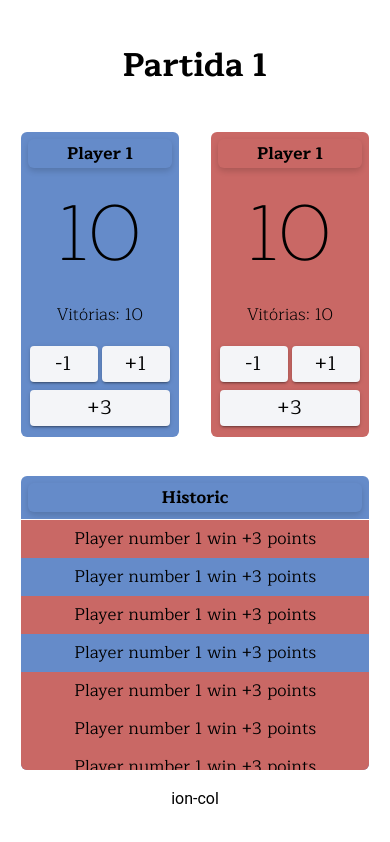
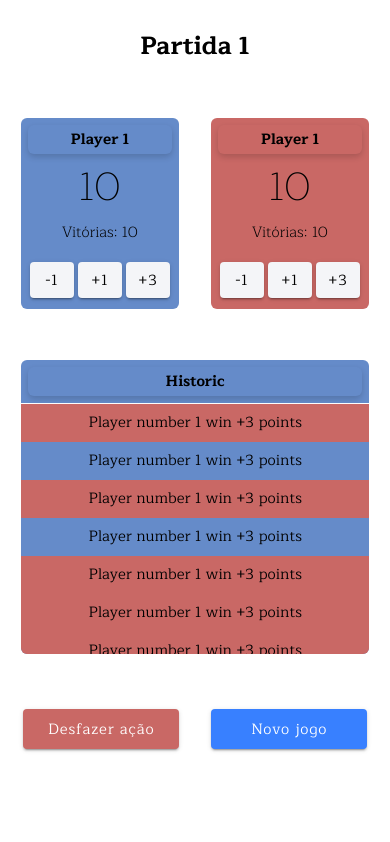
Before and after one commit to brunohbm/study-ionic-5-react-marca-tento, a React (Create React App) app: page /home in a window 390 px wide. Built offline with nearby package versions, Linux system fonts and the light colour scheme.

Commit message:
Responsive layout with medias for resize the screen.

```diff
--- a/src/pages/Home.tsx
+++ b/src/pages/Home.tsx
@@ -2,7 +2,6 @@ import {
   IonRow,
   IonCol,
   IonPage,
-  IonItem,
   IonList,
   IonButton,
   IonContent,
@@ -34,21 +33,21 @@ const ScoreBoard: React.FC = () => (
     <IonRow>
       <IonCol className="buttons">
         <IonRow>
-          <IonCol>
+          <IonCol size="4">
             <IonButton expand="block" color="light">
               <span className="button-text">
                 -1
               </span>
             </IonButton>
           </IonCol>
-          <IonCol>
+          <IonCol size="4">
             <IonButton expand="block" color="light">
               <span className="button-text">
                 +1
               </span>
             </IonButton>
           </IonCol>
-          <IonCol>
+          <IonCol size="4">
             <IonButton expand="block" color="light">
               <span className="button-text">
                 +3
@@ -158,15 +157,27 @@ const Home: React.FC = () => {
               text: 'Player number 1 win +3 points',
               color: 'red',
             },
-
             {
               text: 'Player number 1 win +3 points',
               color: 'red',
             },
           ]} />
         </IonRow>
-        <IonRow>
-          <IonCol>ion-col</IonCol>
+        <IonRow className="bottom-buttons">
+          <IonCol>
+          <IonButton color="danger" expand="block">
+              <span className="white-text-button">
+                Desfazer ação
+              </span>
+            </IonButton>
+          </IonCol>
+          <IonCol>
+          <IonButton expand="block">
+            <span className="white-text-button">
+              Novo jogo
+            </span>
+            </IonButton>
+          </IonCol>
         </IonRow>
       </IonContent>
     </IonPage>
--- a/src/theme/index.css
+++ b/src/theme/index.css
@@ -1,6 +1,6 @@
 
 body {
-    --default-height-padding: 4.5566vh;
+    --default-height-padding: 5vh;
     --center-width-padding: 8.1333vw;
     --border-width-padding: 5.3333vw;
     --scoreboard-space: 1.84vw;
@@ -8,10 +8,38 @@ body {
     --default-blur: 0px 3px 6px 0px rgba(0, 0, 0, 0.16);
 }
 
+@media only screen and (max-height: 850px) {
+    body {
+        --default-height-padding: 6vh;
+    }
+}
+
+@media only screen and (max-height: 750px) {
+    body {
+        --default-height-padding: 4vh;
+    }
+}
+
+@media only screen and (max-height: 670px) {
+    body {
+        --default-height-padding: 2.1vh;
+    }
+}
+
+@media only screen and (max-height: 600px) {
+    body {
+        --default-height-padding: 2vh;
+    }
+
+    .title {
+        display: none;
+    }
+}
+
 .title {
-    padding: var(--default-height-padding) var(--border-width-padding) calc(var(--default-height-padding) / 2) var(--border-width-padding);
+    padding: calc(var(--default-height-padding) / 2) var(--default-height-padding);
     font-family: 'Maitree';
-    font-size: 33px;
+    font-size: 25px;
     font-weight: 800;
 }
 
@@ -24,19 +52,19 @@ body {
     border-radius: var(--default-border-radius);
     background-color: var(--ion-background-color);
     box-shadow: var(--default-blur);
-    font-size: 17px;
+    font-size: 15px;
     font-weight: 800;
     line-height: 29px;
 }
 
 .scoreboards .main-score {
-    font-size: 80px;
+    font-size: 40px;
     font-weight: 200;
     color: var(--ion-background-color);
 }
 
 .scoreboards .victories {
-    font-size: 17px;
+    font-size: 15px;
     font-weight: 300;
     color: var(--ion-background-color);
 }
@@ -71,7 +99,7 @@ ion-col {
 }
 
 .scoreboards .buttons .button-text {
-    font-size: 20px;
+    font-size: 15px;
     font-weight: 400;
     font-family: 'Maitree';
 }
@@ -91,7 +119,7 @@ ion-col {
     border-radius: var(--default-border-radius);
     background-color: var(--ion-background-color);
     box-shadow: var(--default-blur);
-    font-size: 17px;
+    font-size: 15px;
     font-weight: 800;
     line-height: 29px;
     font-family: 'Maitree';
@@ -125,11 +153,36 @@ ion-list {
 
 .historic-wrapper .body .blue-item,
 .historic-wrapper .body .red-item {
-    height: 38px;
+    min-height: 38px;
     line-height: 38px;
-    font-size: 17px;
+    font-size: 15px;
     font-weight: 400;
     font-family: 'Maitree';
     color: var(--ion-background-color);
+    padding: 0px 10px;
     border-top: 1px solid var(--ion-background-color);
 }
+
+.bottom-buttons {
+    padding: calc(var(--default-height-padding) / 2) var(--border-width-padding);
+}
+
+.bottom-buttons ion-button {
+    min-height: 40px;
+}
+
+.bottom-buttons ion-col:first-child ion-button {
+    margin-right: calc(var(--center-width-padding) / 2);
+}
+
+.bottom-buttons ion-col:last-child ion-button {
+    margin-left: calc(var(--center-width-padding) / 2);
+}
+
+.bottom-buttons .white-text-button {
+    font-size: 15px;
+    font-weight: 400;
+    text-transform: none;
+    font-family: 'Maitree';
+    color: var(--ion-background-color);
+}
--- a/src/theme/variables.css
+++ b/src/theme/variables.css
@@ -44,7 +44,7 @@ http://ionicframework.com/docs/theming/ */
   --ion-color-warning-tint: #ffca22;
 
   /** danger **/
-  --ion-color-danger: #eb445a;
+  --ion-color-danger: #C96865;
   --ion-color-danger-rgb: 235, 68, 90;
   --ion-color-danger-contrast: #ffffff;
   --ion-color-danger-contrast-rgb: 255, 255, 255;
@@ -83,7 +83,7 @@ http://ionicframework.com/docs/theming/ */
    */
 
   body {
-    --ion-color-primary: #428cff;
+    --ion-color-primary: #658BC9;
     --ion-color-primary-rgb: 66,140,255;
     --ion-color-primary-contrast: #ffffff;
     --ion-color-primary-contrast-rgb: 255,255,255;
@@ -118,7 +118,7 @@ http://ionicframework.com/docs/theming/ */
     --ion-color-warning-shade: #e0bb2e;
     --ion-color-warning-tint: #ffd948;
 
-    --ion-color-danger: #ff4961;
+    --ion-color-danger: #C96865;
     --ion-color-danger-rgb: 255,73,97;
     --ion-color-danger-contrast: #ffffff;
     --ion-color-danger-contrast-rgb: 255,255,255;
```
